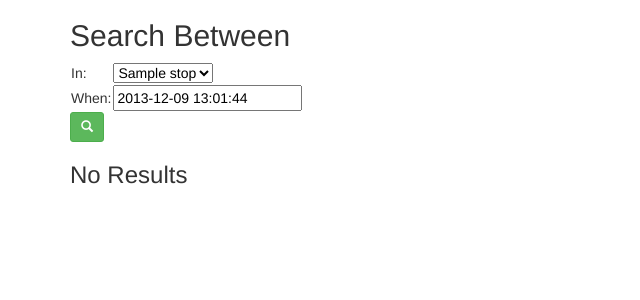
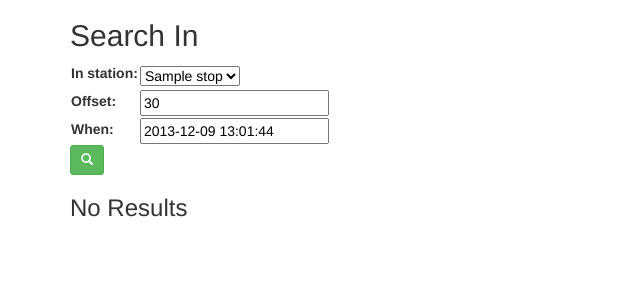
Before and after one commit to oferb/OpenTrains, a Django app: page /gtfs/search-in/ in a window 1280 px wide. Shown: the part 51-351 px from the top of the page, without its empty margins (0-640 px from the left). Run offline with Django 3.2, Linux system fonts and the light colour scheme; tables that the repository leaves empty hold one stand-in row (values such as "Sample post"); some libraries are stand-ins or nearby versions.

Commit message:
search in

```diff
--- a/webserver/opentrain/gtfs/forms.py
+++ b/webserver/opentrain/gtfs/forms.py
@@ -5,6 +5,7 @@ class SearchBetweenForm(forms.Form):
     import logic
     from_station = forms.ChoiceField(choices=logic.get_stations_choices())
     to_station = forms.ChoiceField(choices=logic.get_stations_choices())
+    offset = forms.IntegerField()
     when = forms.DateTimeField(
         input_formats = ['%Y-%m-%d %H:%M'],
         widget=DateTimePicker(options={"format": "YYYY-MM-DD HH:mm",
@@ -15,6 +16,7 @@ class SearchBetweenForm(forms.Form):
 class SearchInForm(forms.Form):
     import logic
     in_station = forms.ChoiceField(choices=logic.get_stations_choices())
+    offset = forms.IntegerField()
     when = forms.DateTimeField(
         input_formats = ['%Y-%m-%d %H:%M'],
         widget=DateTimePicker(options={"format": "YYYY-MM-DD HH:mm",
--- a/webserver/opentrain/gtfs/logic.py
+++ b/webserver/opentrain/gtfs/logic.py
@@ -12,17 +12,18 @@ def get_stations_choices():
     return tuple(result)
 
 
-def do_search(kind,in_station=None,from_station=None,to_station=None,when=None):
+def do_search(kind,in_station=None,from_station=None,to_station=None,when=None,offset=None):
+    offset = int(offset)
     if kind == 'search-in':
-        return do_search_in(in_station,when)
+        return do_search_in(in_station,when,offset)
     elif kind == 'search-between':
-        return do_seatch_between(from_station,to_station,when)
+        return do_seatch_between(from_station,to_station,when,offset)
     else:
         raise Exception('Illegal kind %s' % (kind))
 
 WEEKDAY_FIELDS = ['monday','tuesday','wednesday','thursday','friday','saturday','sunday']
 
-def do_search_in(in_station,when):
+def do_search_in(in_station,when,offset):
     weekday = when.weekday()
     services = models.Service.objects.filter(start_date__lte=when,end_date__gte=when)
     wd = dict()
@@ -31,7 +32,10 @@ def do_search_in(in_station,when):
     service_ids = services.values_list('service_id')
     trip_ids_on_date = models.Trip.objects.filter(service_id__in=service_ids).values_list('trip_id')
 
-    stop_times = models.StopTime.objects.filter(stop_id=in_station).filter(trip_id__in=trip_ids_on_date).order_by('arrival_time')
+    stop_times = models.StopTime.objects.filter(stop_id=in_station).filter(trip_id__in=trip_ids_on_date)
+    normal_time = when.hour * 60 + when.minute
+    stop_times = stop_times.filter(arrival_time__gt=normal_time-offset,arrival_time__lt=normal_time+offset)
+    stop_times = stop_times.order_by('arrival_time')
 
 
     #trips_on_station_in_date = trips_in_station
@@ -40,5 +44,5 @@ def do_search_in(in_station,when):
 
     return stop_times
 
-def do_seatch_between(from_station,to_station,when):
+def do_seatch_between(from_station,to_station,when,offset):
     pass
--- a/webserver/opentrain/gtfs/models.py
+++ b/webserver/opentrain/gtfs/models.py
@@ -64,7 +64,10 @@ class GTFSModel(models.Model):
             if jsoner:
                 result[f.name] = jsoner()
             else:
-                result[f.name] = getattr(self,f.name)
+                if isinstance(f,models.ForeignKey):
+                    result[f.name] = getattr(self,f.name).to_json()
+                else:
+                    result[f.name] = getattr(self,f.name)
         return result
 
 class Agency(GTFSModel):
--- a/webserver/opentrain/gtfs/templates/gtfs/search_between.html
+++ b/webserver/opentrain/gtfs/templates/gtfs/search_form.html
@@ -1,12 +1,12 @@
 {% include "common/page_top.html" %}
 {{ form.media }}
 <div class="container">
-	<h2>Search Between</h2>
-	<form method="post" role="form" action="{% url 'gtfs:search-between' %}">
+	<h2>{{title}}</h2>
+	<form method="post" role="form" action="{% url url_name %}">
 		<table>
-			<tr><td>From:</td><td>{{form.from_station}}</td></tr>
-			<tr><td>To:</td><td>{{form.to_station}}</td></tr>
-			<tr><td>When:</td><td>{{form.when}}</td></tr>
+			{% for field in form %}
+			<tr><td>{{field.label_tag}}</td><td>{{ field }}</td></tr>
+			{% endfor %}
 		</table>
 		{% csrf_token %}
 		<button type="submit" class="btn btn-success btn-sm">
--- a/webserver/opentrain/gtfs/templates/gtfs/search_in.html
+++ /dev/null
@@ -1,18 +0,0 @@
-{% include "common/page_top.html" %}
-{{ form.media }}
-<div class="container">
-	<h2>Search Between</h2>
-	<form method="post" role="form" action="{% url 'gtfs:search-in' %}">
-		<table>
-			<tr><td>In:</td><td>{{form.in_station}}</td></tr>
-			<tr><td>When:</td><td>{{form.when}}</td></tr>
-		</table>
-		{% csrf_token %}
-		<button type="submit" class="btn btn-success btn-sm">
-			<span class="glyphicon glyphicon-search"></span>
-		</button>
-	</form>
-	{% include "gtfs/search_results.html" %}
-</div>
-
-{% include "common/page_bottom.html" %}
--- a/webserver/opentrain/gtfs/templates/gtfs/search_results.html
+++ b/webserver/opentrain/gtfs/templates/gtfs/search_results.html
@@ -4,12 +4,22 @@
 {% for result in results %}
 <div>
 	<table border="1">
-		{% for k,v in result.to_json.items %}
 		<tr>
-			<td>{{k}}</td>
-			<td>{{v}}</td>
+			<td>Route name</td>
+			<td>{{result.trip.route.route_long_name}}</td>
 		</tr>
-		{% endfor %}
+		<tr>
+			<td>Direction</td>
+			<td>{{result.trip.direction_id | direction_to_string }}</td>
+		</tr>
+		<tr>
+			<td>Arrives</td>
+			<td>{{result.arrival_time | denorm_time }}</td>
+		</tr>
+		<tr>
+			<td>Departs</td>
+			<td>{{result.departure_time | denorm_time }}</td>
+		</tr>
 	</table>
 </div>
 <br/>
--- a/webserver/opentrain/gtfs/views.py
+++ b/webserver/opentrain/gtfs/views.py
@@ -49,7 +49,7 @@ class GtfsSearch(View):
     def get(self,req,*args,**kwargs):
         ctx = get_global_context('%s' % (self.url_name))
         initial = dict()
-        defaultForm = dict(when=datetime.datetime.now())
+        defaultForm = dict(when=datetime.datetime.now(),offset=30)
         for f in self.fields:
             value = req.GET.get(f,None)
             if value:
@@ -60,10 +60,12 @@ class GtfsSearch(View):
 
         form = self.FormClass(initial=initial if initial else defaultForm)
         ctx['form'] = form
+        ctx['title'] = self.title
+        ctx['url_name'] = self.url_name
         if initial:
             ctx['when'] = initial['when']
             ctx['results'] = logic.do_search(kind=self.url_name.split(':')[1],**initial)
-        return render(req, self.template_name, ctx)
+        return render(req, 'gtfs/search_form.html', ctx)
 
     def post(self,req,*args,**kwargs):
         import urllib
@@ -80,14 +82,14 @@ class GtfsSearch(View):
 class GtfsSearchBetween(GtfsSearch):
     import forms
     url_name = 'gtfs:search-between'
-    template_name = 'gtfs/search_between.html'
-    fields = ['to_station','from_station','when']
+    fields = ['to_station','from_station','when','offset']
     FormClass = forms.SearchBetweenForm
+    title = 'Search Between'
 
 
 class GtfsSearchIn(GtfsSearch):
     import forms
     url_name = 'gtfs:search-in'
-    template_name = 'gtfs/search_in.html'
-    fields = ['in_station','when']
+    fields = ['in_station','when','offset']
     FormClass = forms.SearchInForm
+    title = 'Search In'
```
Also changed, not shown: webserver/opentrain/ot_utils/templatetags/ot_filters.py (+10 -0 lines).
